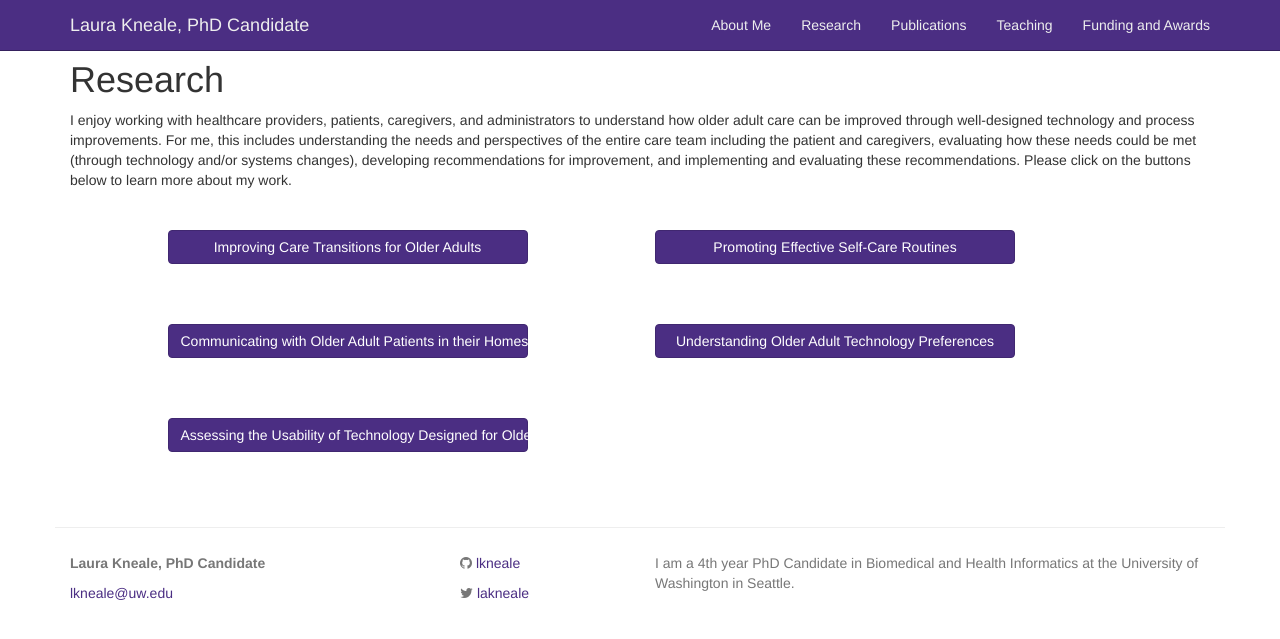
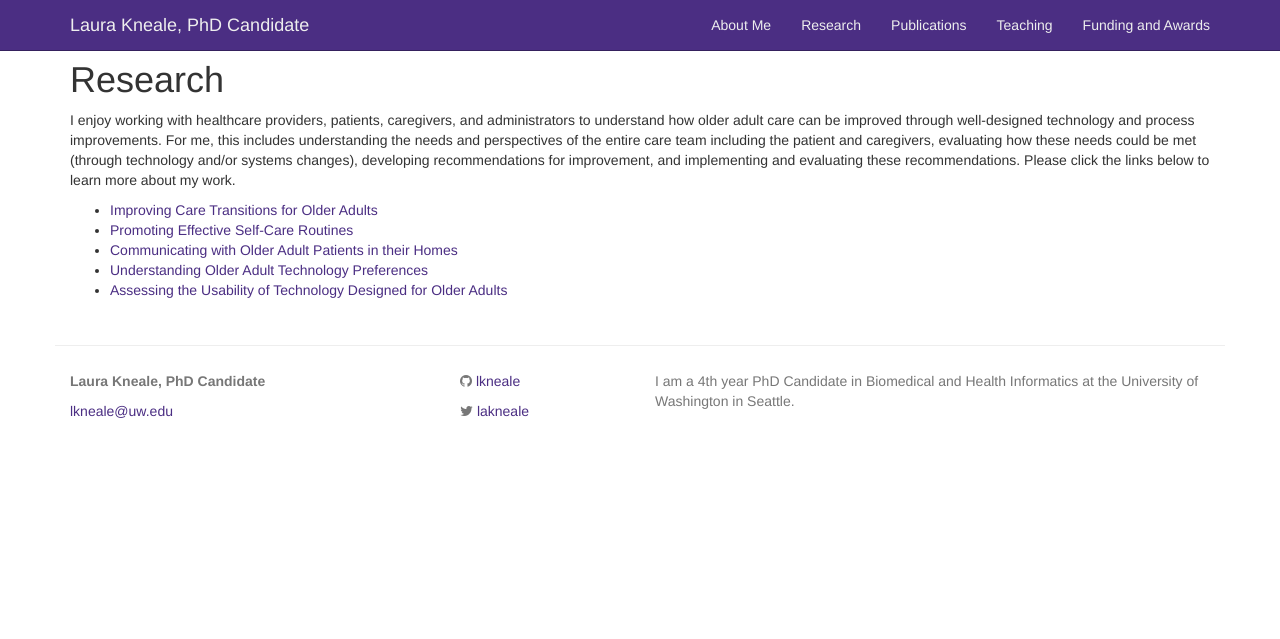
Before and after one commit to lkneale/lkneale.github.io, a Jekyll site: the page built from research.md, in a window 1280 px wide. Shown: the top 639 px of the page. Built offline with Jekyll 4.4.1, drawn with Linux system fonts in a browser that asks for light colours.

Commit message:
Make publications into list

```diff
--- a/research.md
+++ b/research.md
@@ -3,24 +3,24 @@ layout: page
 title: Research
 permalink: /research/
 ---
-I enjoy working with healthcare providers, patients, caregivers, and administrators to understand how older adult care can be improved through well-designed technology and process improvements. For me, this includes understanding the needs and perspectives of the entire care team including the patient and caregivers, evaluating how these needs could be met (through technology and/or systems changes), developing recommendations for improvement, and implementing and evaluating these recommendations. Please click on the buttons below to learn more about my work.
+I enjoy working with healthcare providers, patients, caregivers, and administrators to understand how older adult care can be improved through well-designed technology and process improvements. For me, this includes understanding the needs and perspectives of the entire care team including the patient and caregivers, evaluating how these needs could be met (through technology and/or systems changes), developing recommendations for improvement, and implementing and evaluating these recommendations. Please click the links below to learn more about my work.
 
-  <div class="row">
-    <div class="col-sm-4 col-sm-offset-1">
-     <a id="cv" class="cv-link btn btn-block btn-primary" href="/images/Improving Care Transitions.pdf" role="button" target="_blank">Improving Care Transitions for Older Adults</a>
-    </div>
-    <div class="col-sm-offset-1 col-sm-4">
-     <a id="resume" class="cv-link btn btn-block btn-primary" href="/images/Promoting Effective Self-Care Routines.pdf" role="button" target="_blank">Promoting Effective Self-Care Routines</a>
-    </div>
-    <div class="col-sm-offset-1 col-sm-4">
-     <a id="resume" class="cv-link btn btn-block btn-primary" href="/images/Communicating.pdf" role="button" target="_blank">Communicating with Older Adult Patients in their Homes</a>
-    </div>
-    <div class="col-sm-offset-1 col-sm-4">
-     <a id="resume" class="cv-link btn btn-block btn-primary" href="/images/Undestanding OA Preferences.pdf" role="button" target="_blank">Understanding Older Adult Technology Preferences</a>
-    </div>
-    <div class="col-sm-offset-1 col-sm-4">
-     <a id="resume" class="cv-link btn btn-block btn-primary" href="/images/Usability.pdf" role="button" target="_blank">Assessing the Usability of Technology Designed for Older Adults</a>
-    </div>
-  </div>
+  <ul class="">
+    <li>
+     <a class="" href="/images/Improving Care Transitions.pdf" role="button" target="_blank">Improving Care Transitions for Older Adults</a>
+    </li>
+    <li>
+     <a class="" href="/images/Promoting Effective Self-Care Routines.pdf" role="button" target="_blank">Promoting Effective Self-Care Routines</a>
+    </li>
+    <li>
+     <a class="" href="/images/Communicating.pdf" role="button" target="_blank">Communicating with Older Adult Patients in their Homes</a>
+    </li>
+    <li>
+     <a class="" href="/images/Undestanding OA Preferences.pdf" role="button" target="_blank">Understanding Older Adult Technology Preferences</a>
+    </li>
+    <li>
+     <a class="" href="/images/Usability.pdf" role="button" target="_blank">Assessing the Usability of Technology Designed for Older Adults</a>
+    </li>
+  </ul>
   <p>
   </p>
```
